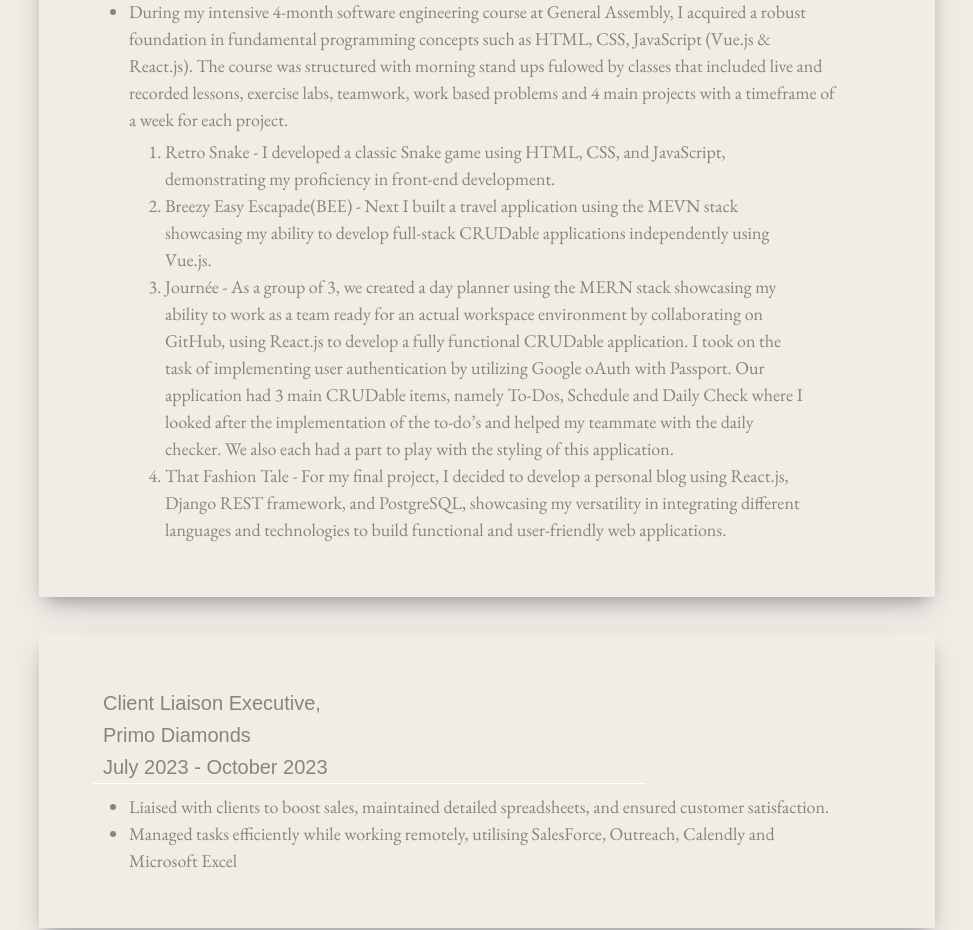
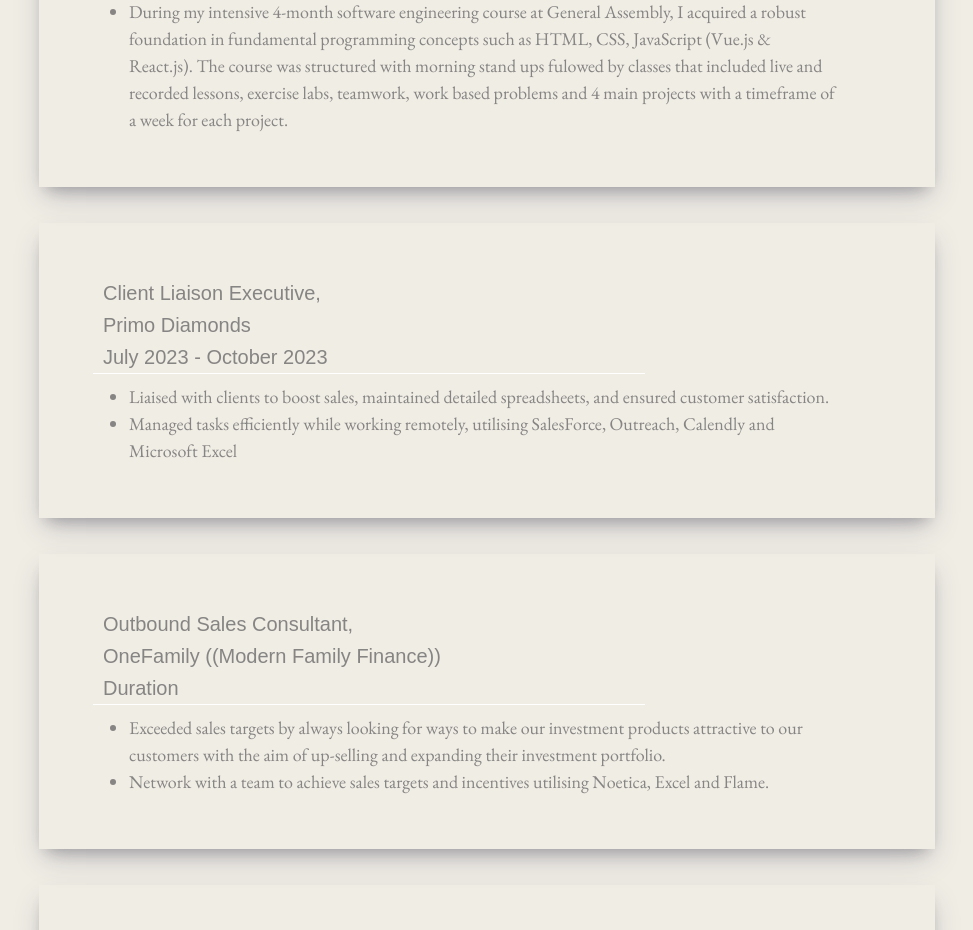
Before and after one commit to EvylinaAn/portfolio, a React (Create React App) app: page / in a window 1280 px wide. Shown: the part 4620-5550 px from the top of the page, without its empty margins (153-1126 px from the left). Built offline with nearby package versions, Linux system fonts and the light colour scheme; a web font is replaced by a local one.

Commit message:
changed font and color text

```diff
--- a/src/components/experience/Experience.jsx
+++ b/src/components/experience/Experience.jsx
@@ -38,7 +38,7 @@ export default function Experience({ experienceRef }) {
               fulowed by classes that included live and recorded lessons,
               exercise labs, teamwork, work based problems and 4 main projects
               with a timeframe of a week for each project.
-              <ol className="experienceListOL">
+              {/* <ol className="experienceListOL">
                 <li>
                   Retro Snake - I developed a classic Snake game using HTML,
                   CSS, and JavaScript, demonstrating my proficiency in front-end
@@ -68,7 +68,7 @@ export default function Experience({ experienceRef }) {
                   languages and technologies to build functional and
                   user-friendly web applications.
                 </li>
-              </ol>
+              </ol> */}
             </li>
           </ul>
         </div>
```
